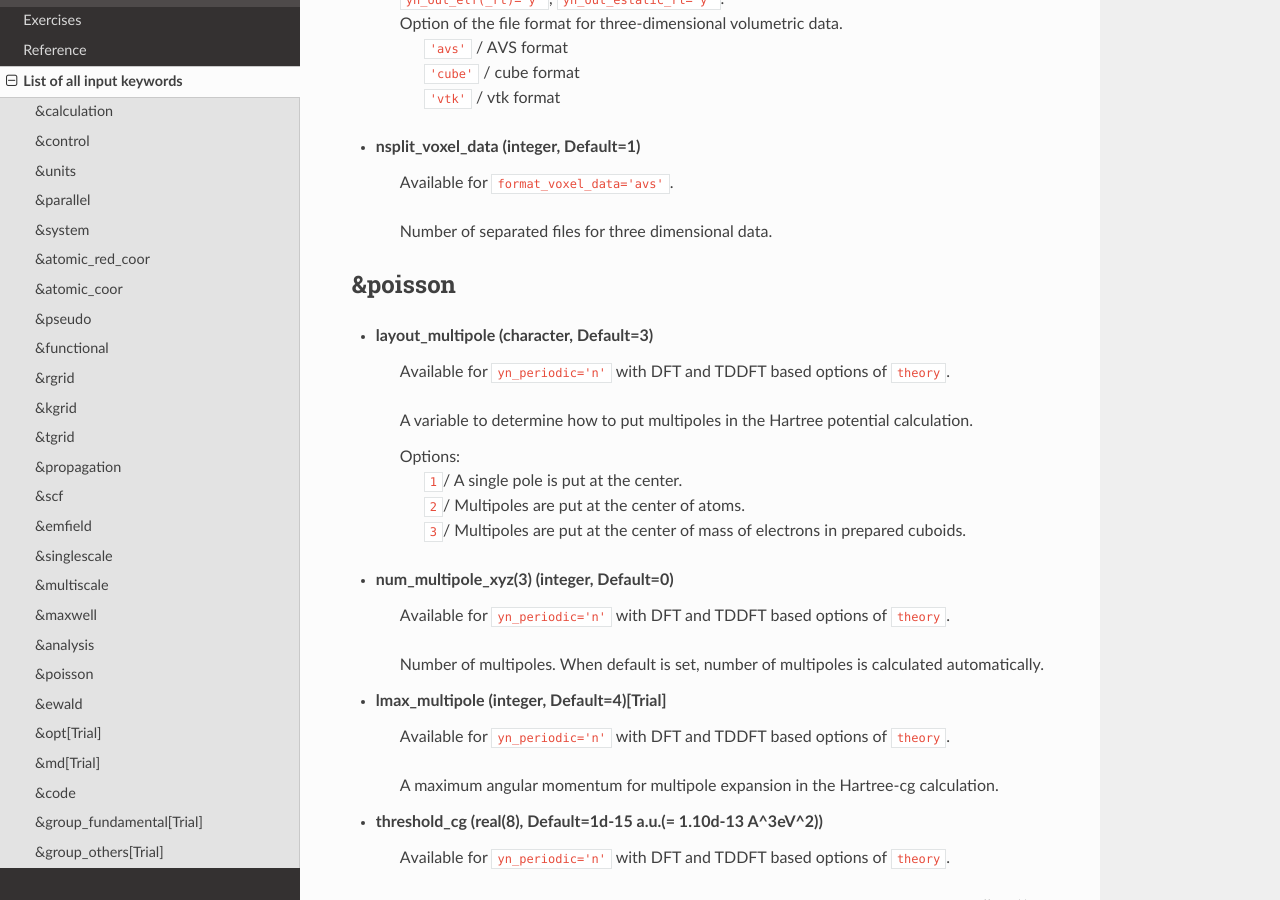
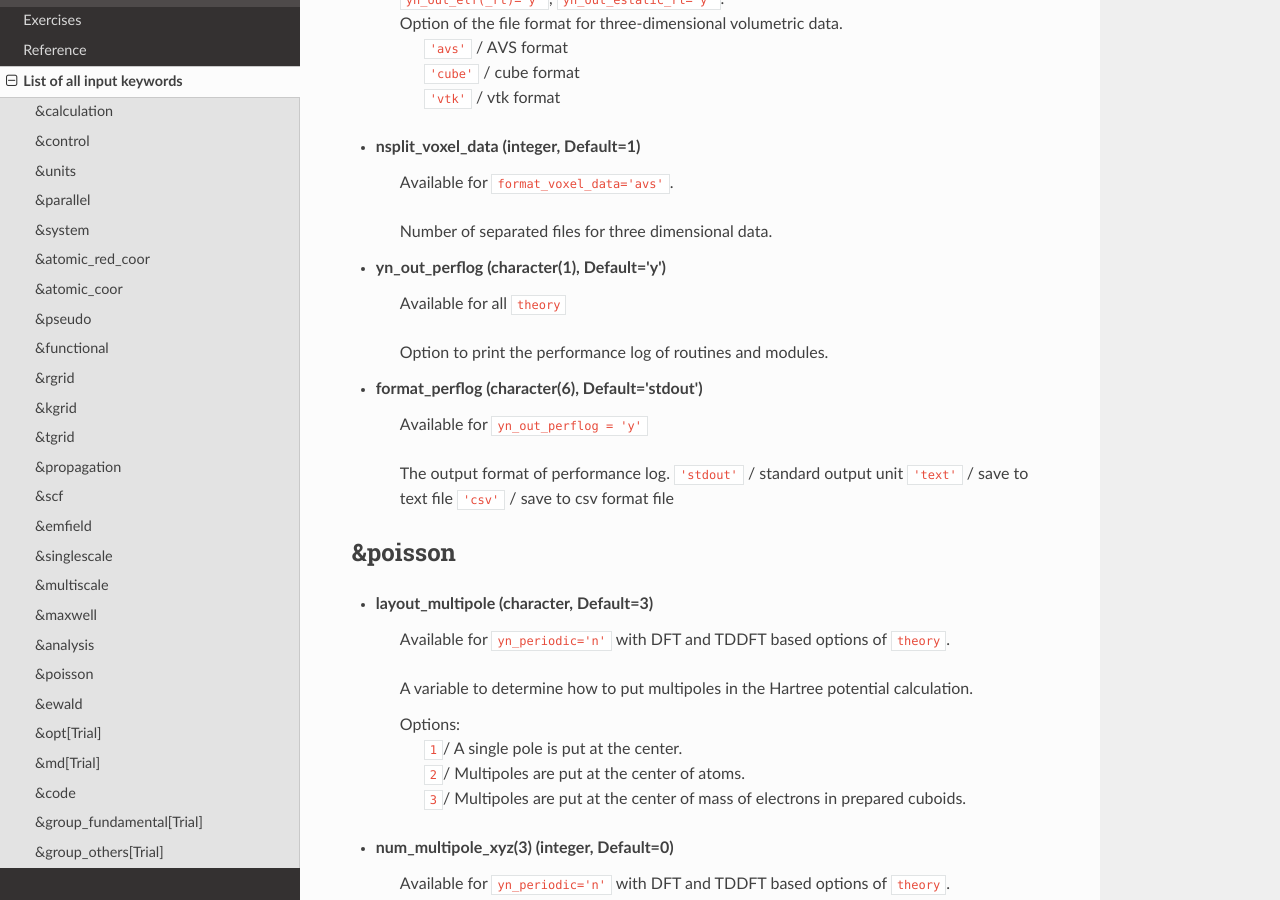
Before and after one commit to SALMON-TDDFT/SALMON-DOCS, a Sphinx documentation site: the page built from source/input_keyword_list.rst, in a window 1280 px wide and 900 px high, scrolled down 28944 px. Built offline with Sphinx 7.4.7 and the Read the Docs theme 2.0.0, drawn with Linux system fonts in a browser that asks for light colours; formulas are drawn with MathJax 3.

Commit message:
Update input_keyword_list.rst

```diff
--- a/source/input_keyword_list.rst
+++ b/source/input_keyword_list.rst
@@ -984,6 +984,16 @@ Input for psudopotentials. Size of array (:) is equal to ``&system/nelem``.
    | Available for ``format_voxel_data='avs'``.
    Number of separated files for three dimensional data.
 
+- **yn_out_perflog** (character(1), Default='y')
+   | Available for all ``theory``
+   Option to print the performance log of routines and modules.
+
+- **format_perflog** (character(6), Default='stdout')
+   | Available for ``yn_out_perflog = 'y'``
+   The output format of performance log.
+   ``'stdout'`` / standard output unit
+   ``'text'`` / save to text file
+   ``'csv'`` / save to csv format file
 
 &poisson
 --------
```
